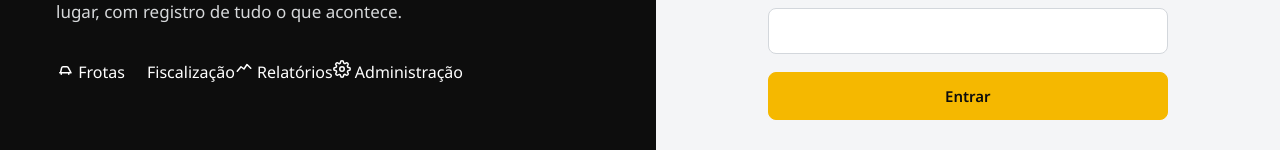
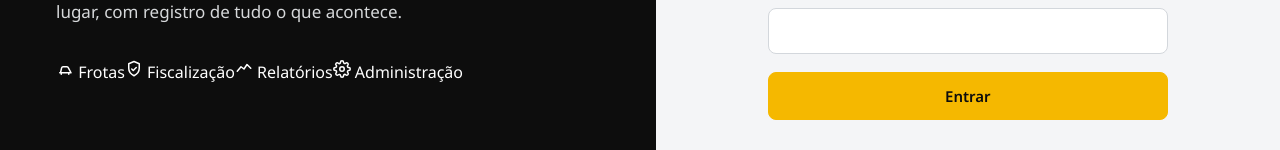
Before and after one commit to vihlino/controle-frota, a React (Vite) app in the folder app/web/: page /entrar in a window 1280 px wide. Shown: the part 425-575 px from the top of the page. Built offline with nearby package versions, Linux system fonts and the light colour scheme; no server answers.

Commit message:
fix: corrige nome do icone nav-fiscalizacao (remover acento)

```diff
--- a/app/web/src/pages/Dashboard.jsx
+++ b/app/web/src/pages/Dashboard.jsx
@@ -51,7 +51,7 @@ export default function Dashboard() {
 
   const paineis = [
     { chave: "frotas", rotulo: "Frotas", icone: "nav-frotas" },
-    { chave: "fiscalizacao", rotulo: "Fiscalização", icone: "nav-fiscalização" },
+    { chave: "fiscalizacao", rotulo: "Fiscalização", icone: "nav-fiscalizacao" },
     { chave: "ti", rotulo: "TI e Sistema", icone: "nav-administracao" },
   ].filter((p) => dados[p.chave]);
 
--- a/app/web/src/pages/Login.jsx
+++ b/app/web/src/pages/Login.jsx
@@ -53,7 +53,7 @@ export default function Login() {
             <Icone nome="nav-frotas" tamanho={18} /> Frotas
           </span>
           <span className="login__módulo">
-            <Icone nome="nav-fiscalização" tamanho={18} /> Fiscalização
+            <Icone nome="nav-fiscalizacao" tamanho={18} /> Fiscalização
           </span>
           <span className="login__módulo">
             <Icone nome="chart-line" tamanho={18} /> Relatórios
```
